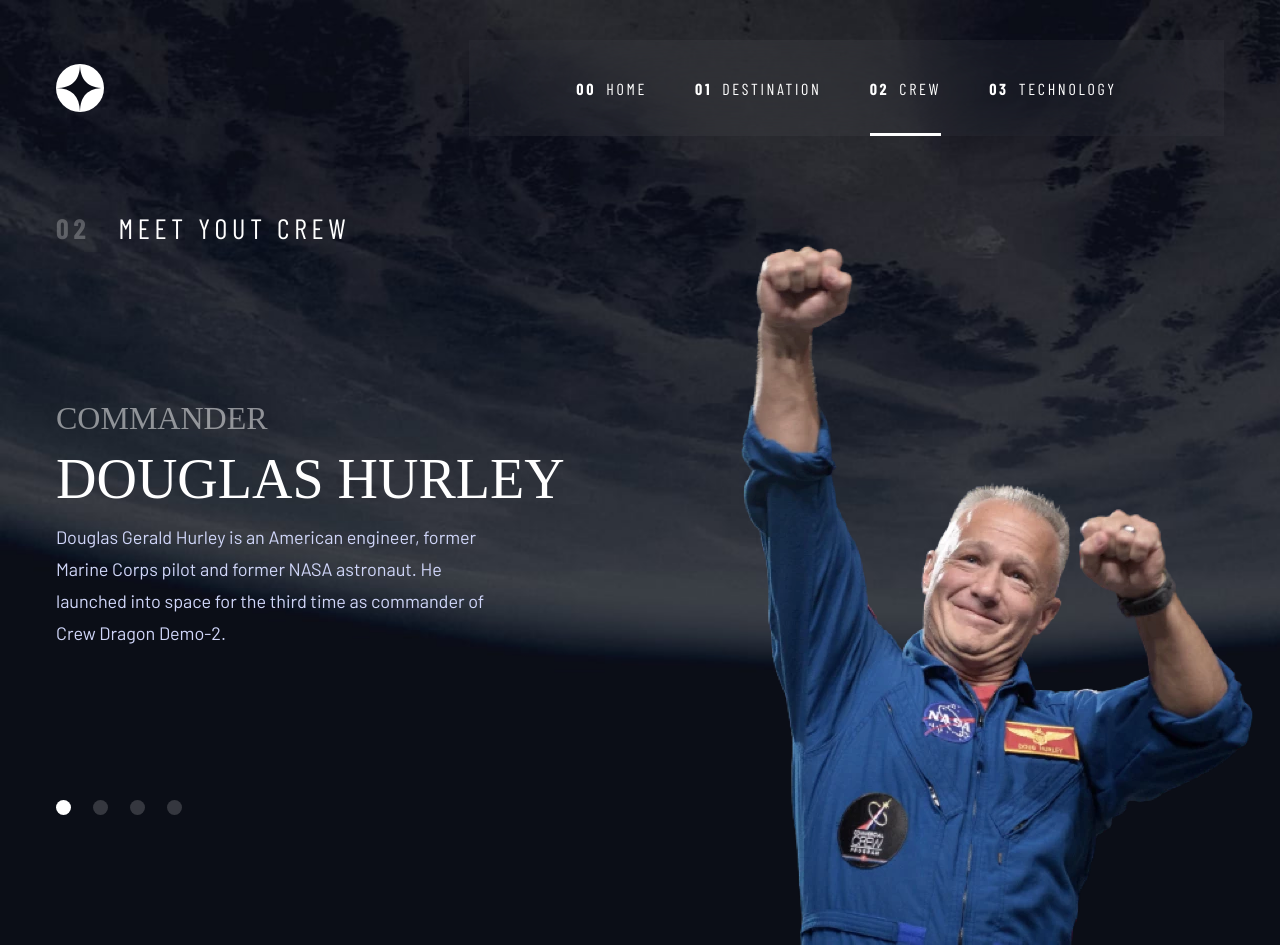
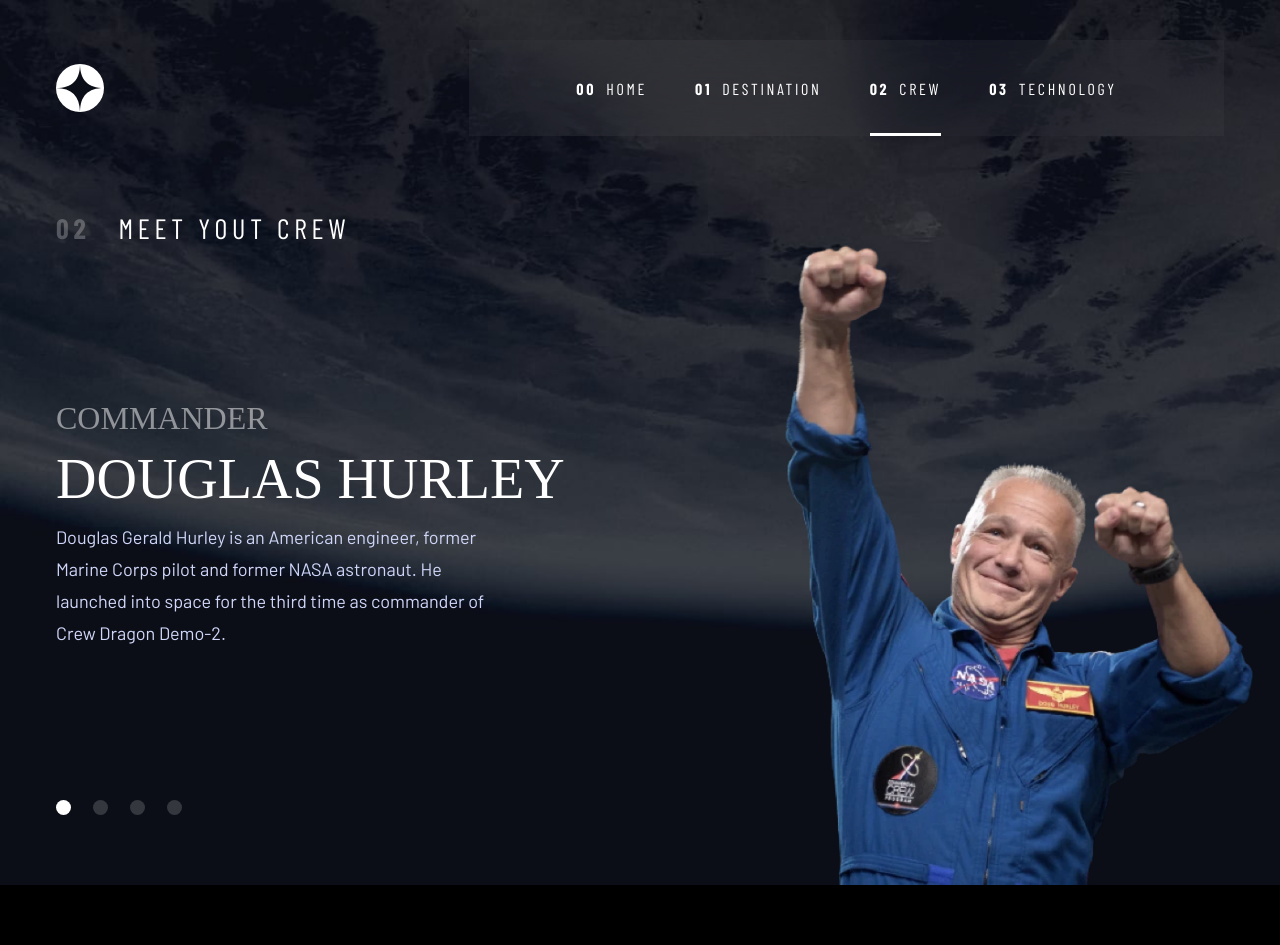
Before and after one commit to cocox888/space-tourism-website, a React (Vite) app: page /crew in a window 1280 px wide. After the commit the page ends 885 px from the top, so only its background shows below. Built offline with nearby package versions, Linux system fonts and the light colour scheme; a web font is replaced by a local one.

Commit message:
style: scroll adjustments and hiding unwanted scroll bars

```diff
--- a/package.json
+++ b/package.json
@@ -1,5 +1,5 @@
 {
-  "name": "interactive-comments-section",
+	"name": "space-tourism-website",
 	"private": true,
 	"version": "0.0.0",
 	"scripts": {
--- a/src/pages/Crew/styles.ts
+++ b/src/pages/Crew/styles.ts
@@ -6,6 +6,7 @@ export const Container = styled.div`
 	flex-direction: column;
 	flex: 1;
 	margin-top: 7.5rem;
+	overflow: hidden;
 
 	.content {
 		display: flex;
@@ -163,6 +164,7 @@ export const Container = styled.div`
 				margin-right: -3rem;
 
 				img {
+					max-height: 64rem;
 					@media (max-width: ${theme.devices.tablet}) {
 						max-width: 36rem;
 					}
--- a/src/pages/Technology/styles.ts
+++ b/src/pages/Technology/styles.ts
@@ -5,6 +5,7 @@ export const Container = styled.div`
 	margin-top: 7.5rem;
 	display: flex;
 	flex: 1;
+	overflow: hidden;
 
 	.content {
 		display: flex;
```
Also changed, not shown: 1 other file (tests, documents, lock files or other folders). Lines whose indentation alone changed are shown as unchanged.
